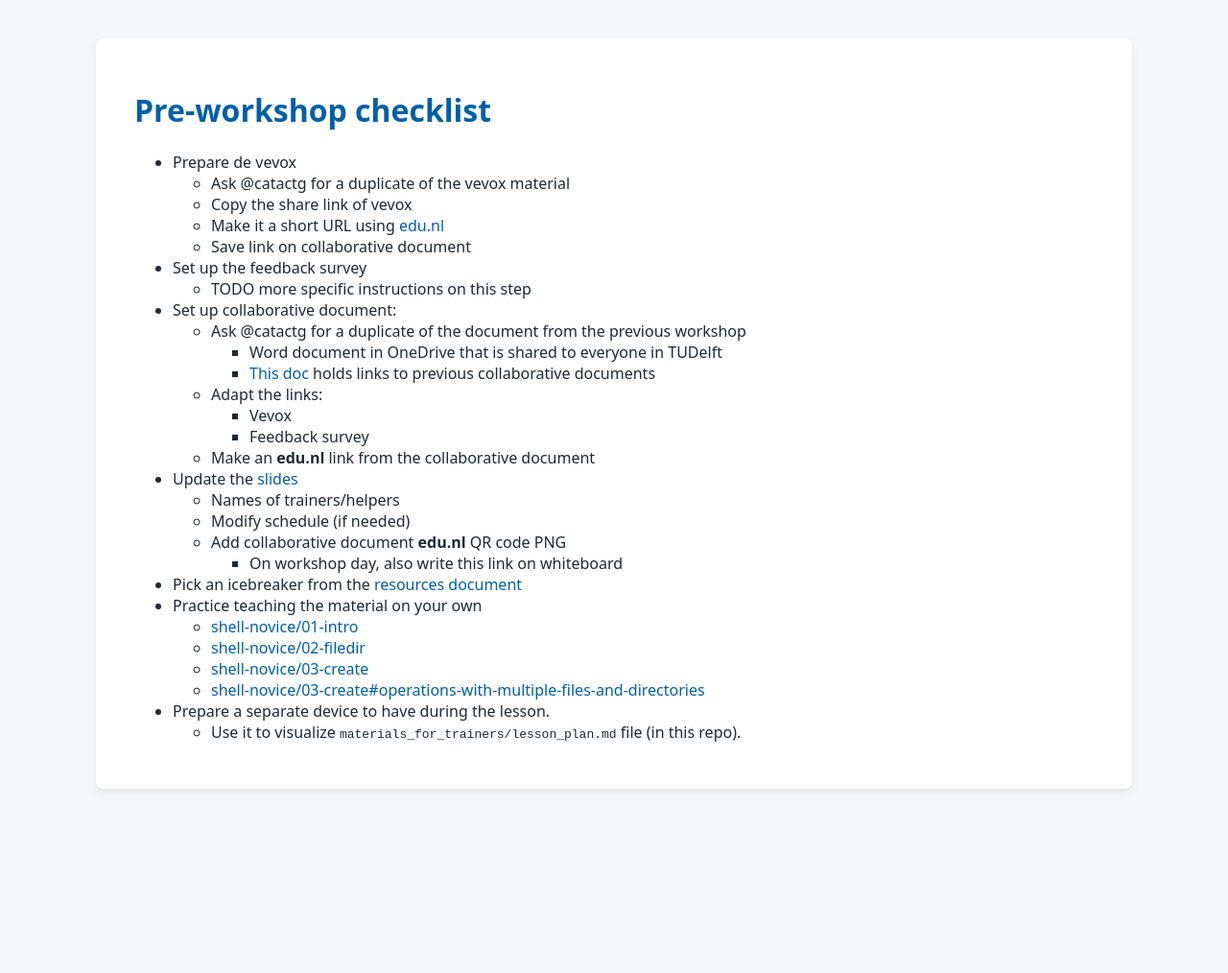
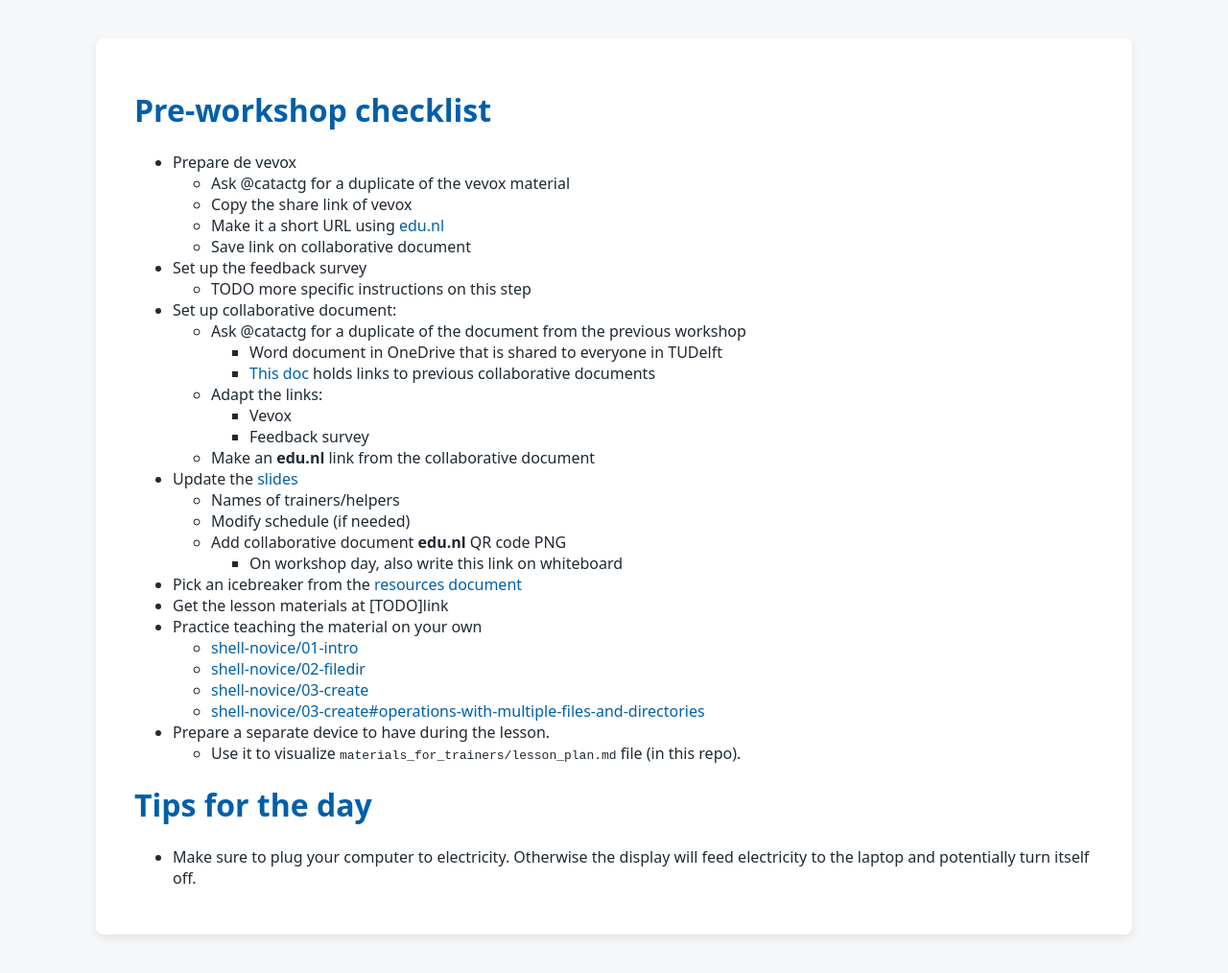
Before and after one commit to tu-delft-library/introduction_to_UNIX_shell, a Jekyll site: the page built from materials_for_trainers/pre_workshop_checklist.md, in a window 1280 px wide. Shown: the whole page at 96% size. Built offline with Jekyll 4.4.1, drawn with Linux system fonts in a browser that asks for light colours; our own code applies the rules of GitHub Pages for plain Markdown files; before the commit the page ends 900 px from its top, so only the background shows below that.

Commit message:
pre workshop checklist update

```diff
--- a/materials_for_trainers/pre_workshop_checklist.md
+++ b/materials_for_trainers/pre_workshop_checklist.md
@@ -22,6 +22,7 @@
         - On workshop day, also write this link on whiteboard
 
 - Pick an icebreaker from the [resources document](https://tud365.sharepoint.com/:w:/r/sites/ResearchDataServices/Gedeelde%20documenten/Training/Research_Software_Training/lesson_plans/resources/resources.docx?d=waea671d7fc6a46d5b5c068fc19f41940&csf=1&web=1&e=f2QYgy)
+- Get the lesson materials at [TODO]link
 - Practice teaching the material on your own
     - [shell-novice/01-intro](https://swcarpentry.github.io/shell-novice/01-intro.html)
     - [shell-novice/02-filedir](https://swcarpentry.github.io/shell-novice/02-filedir.html)
@@ -30,3 +31,7 @@
 
 - Prepare a separate device to have during the lesson.
     - Use it to visualize `materials_for_trainers/lesson_plan.md` file (in this repo).
+
+
+# Tips for the day
+- Make sure to plug your computer to electricity. Otherwise the display will feed electricity to the laptop and potentially turn itself off.
```
